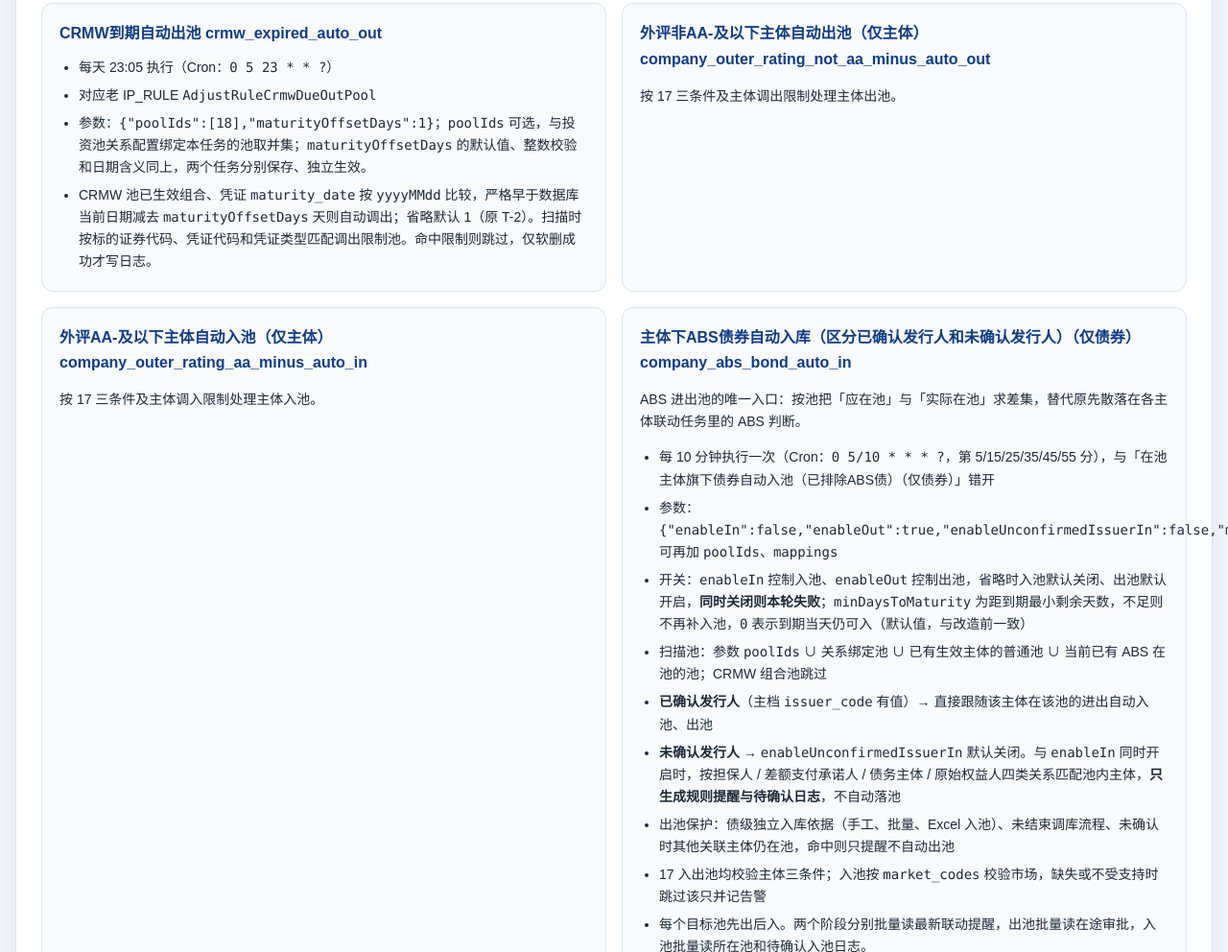
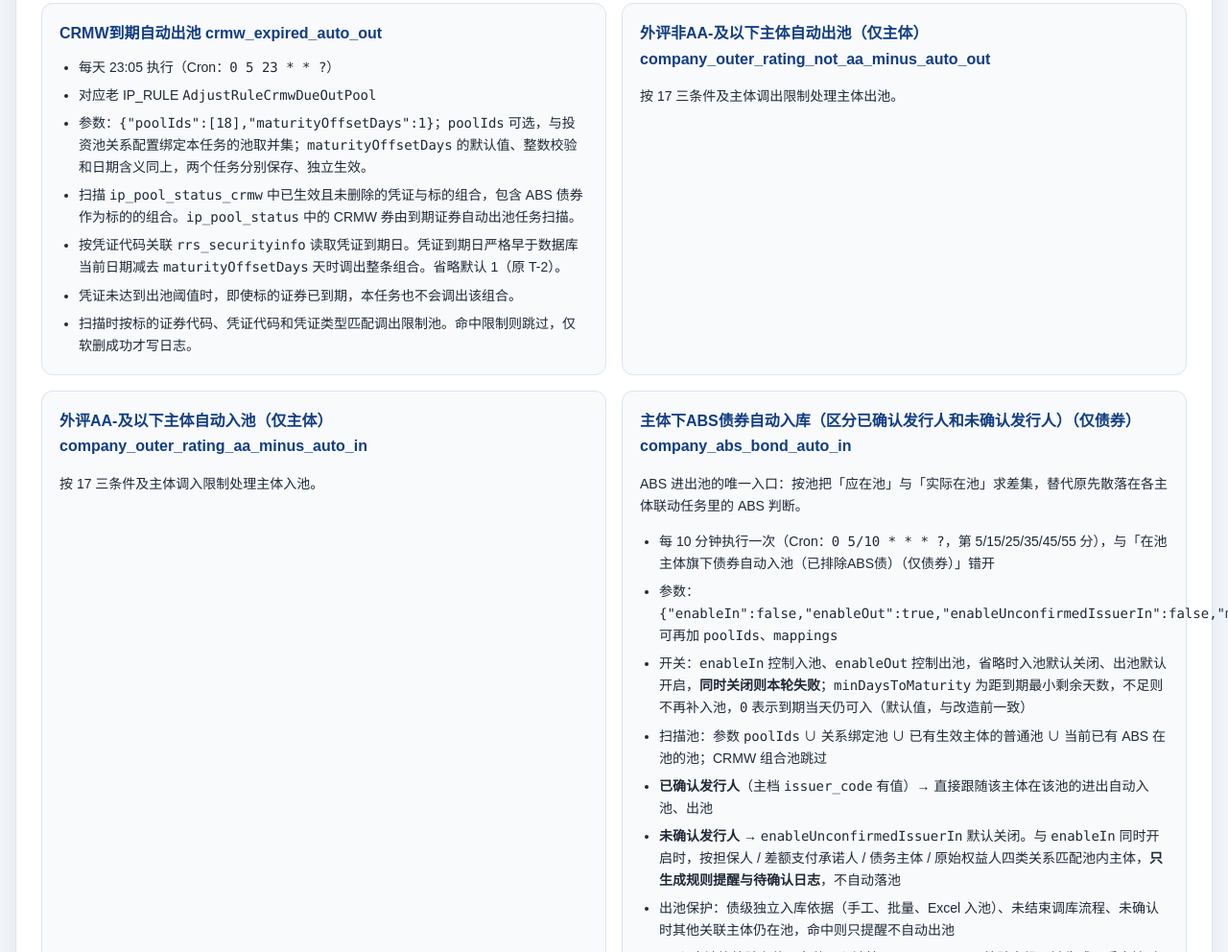
Before and after one commit to LiuXingQi123/znty-rrs-ui, a plain HTML site: page docs/scheduled-task-tables.html in a window 1280 px wide. Shown: the part 4284-5276 px from the top of the page at 96% size. Drawn offline with Linux system fonts and the light colour scheme.

Commit message:
同步 CRMW 到期自动出池业务说明

```diff
--- a/docs/scheduled-task-tables.html
+++ b/docs/scheduled-task-tables.html
@@ -555,7 +555,10 @@
                     <li>每天 23:05 执行（Cron：<code>0 5 23 * * ?</code>）</li>
                     <li>对应老 IP_RULE <code>AdjustRuleCrmwDueOutPool</code></li>
                     <li>参数：<code>{"poolIds":[18],"maturityOffsetDays":1}</code>；<code>poolIds</code> 可选，与投资池关系配置绑定本任务的池取并集；<code>maturityOffsetDays</code> 的默认值、整数校验和日期含义同上，两个任务分别保存、独立生效。</li>
-                    <li>CRMW 池已生效组合、凭证 <code>maturity_date</code> 按 <code>yyyyMMdd</code> 比较，严格早于数据库当前日期减去 <code>maturityOffsetDays</code> 天则自动调出；省略默认 1（原 T-2）。扫描时按标的证券代码、凭证代码和凭证类型匹配调出限制池。命中限制则跳过，仅软删成功才写日志。</li>
+                    <li>扫描 <code>ip_pool_status_crmw</code> 中已生效且未删除的凭证与标的组合，包含 ABS 债券作为标的的组合。<code>ip_pool_status</code> 中的 CRMW 券由到期证券自动出池任务扫描。</li>
+                    <li>按凭证代码关联 <code>rrs_securityinfo</code> 读取凭证到期日。凭证到期日严格早于数据库当前日期减去 <code>maturityOffsetDays</code> 天时调出整条组合。省略默认 1（原 T-2）。</li>
+                    <li>凭证未达到出池阈值时，即使标的证券已到期，本任务也不会调出该组合。</li>
+                    <li>扫描时按标的证券代码、凭证代码和凭证类型匹配调出限制池。命中限制则跳过，仅软删成功才写日志。</li>
                 </ul>
             </article>
             <article class="card">
```
